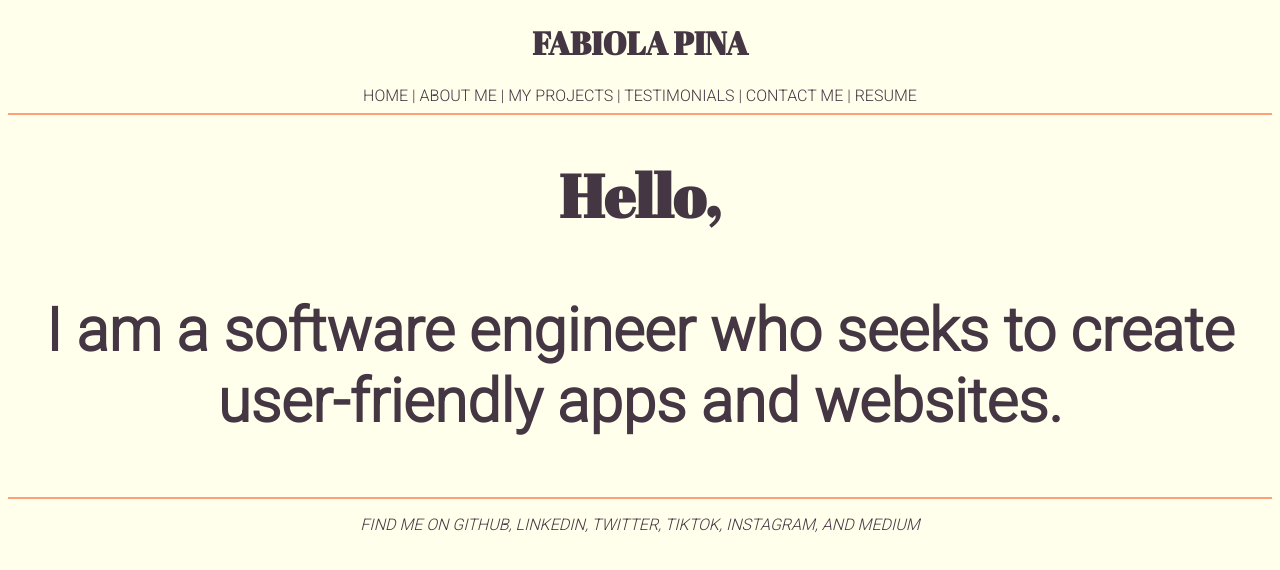
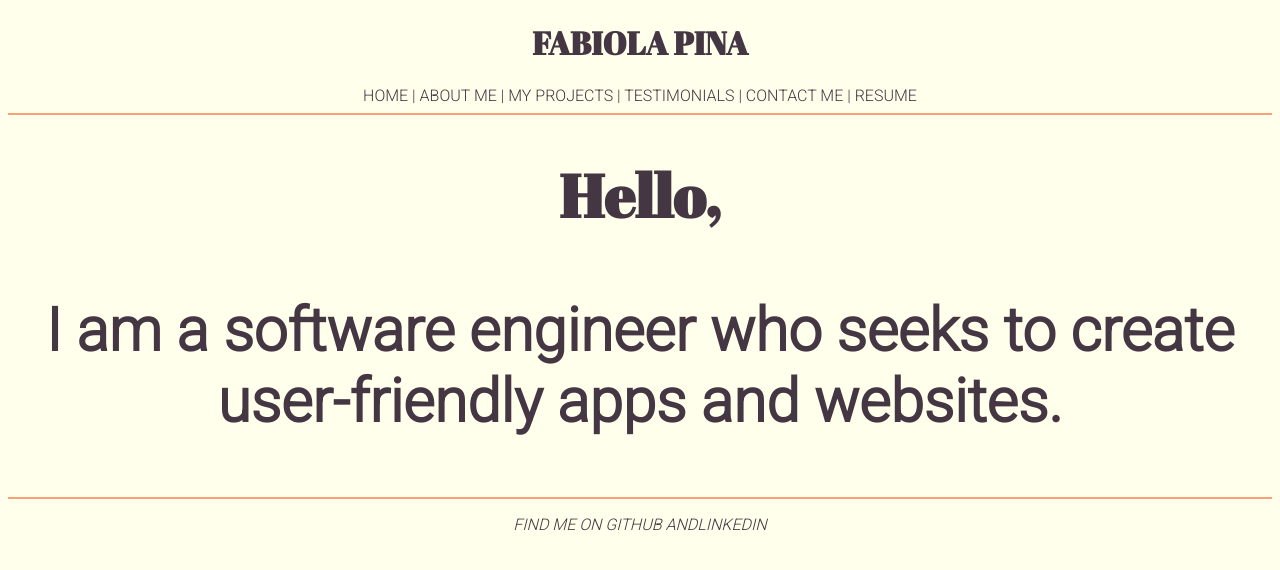
Before and after one commit to fabiolamariapina/portfolio-website, a React (Create React App) app in the folder portfolio/: page / in a window 1280 px wide. Shown: the top 570 px of the page. Built offline with nearby package versions, Linux system fonts and the light colour scheme.

Commit message:
added link to linkedin in my footer

```diff
--- a/portfolio/src/components/Footer.jsx
+++ b/portfolio/src/components/Footer.jsx
@@ -5,7 +5,14 @@ export default class Footer extends Component {
     return (
       <footer>
         <p className="find-me">
-          FIND ME ON GITHUB, LINKEDIN, TWITTER, TIKTOK, INSTAGRAM, AND MEDIUM
+          FIND ME ON GITHUB AND
+          <a
+            className="linkedIn-link"
+            href="https://www.linkedin.com/in/fabiolampina/"
+            target="_blank"
+          >
+            LINKEDIN
+          </a>
         </p>
       </footer>
     );
```
Also changed, not shown: 1 other file (tests, documents, lock files or other folders).
